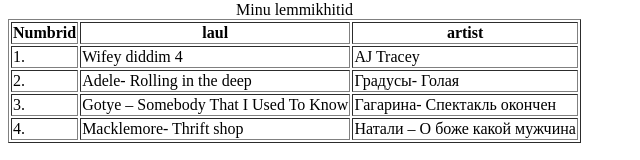
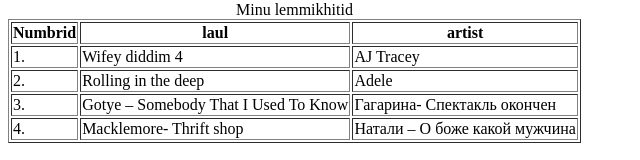
Before and after one commit to Alfredfrey1/Alfredfre1y.github.io, a plain HTML site: page index.html in a window 1280 px wide. Shown: the part 455-615 px from the top of the page, without its empty margins (0-640 px from the left). Drawn offline with Linux system fonts and the light colour scheme.

Commit message:
Update index.html

```diff
--- a/index.html
+++ b/index.html
@@ -24,7 +24,7 @@
    </tr>
    <tr><td>1.</td><td> Wifey diddim 4
    </a></td><td>AJ Tracey</td></tr>
-   <tr><td>2.</td><td>Adele- Rolling in the deep</td><td>Градусы- Голая</td></tr>
+   <tr><td>2.</td><td> Rolling in the deep</td><td>Adele</td></tr>
    <tr><td>3.</td><td>Gotye – Somebody That I Used To Know</td><td>Гагарина- Спектакль окончен</td></tr>
    <tr><td>4.</td><td>Macklemore- Thrift shop</td><td>Натали – О боже какой мужчина</td></tr>
   </tbody></table>
```
